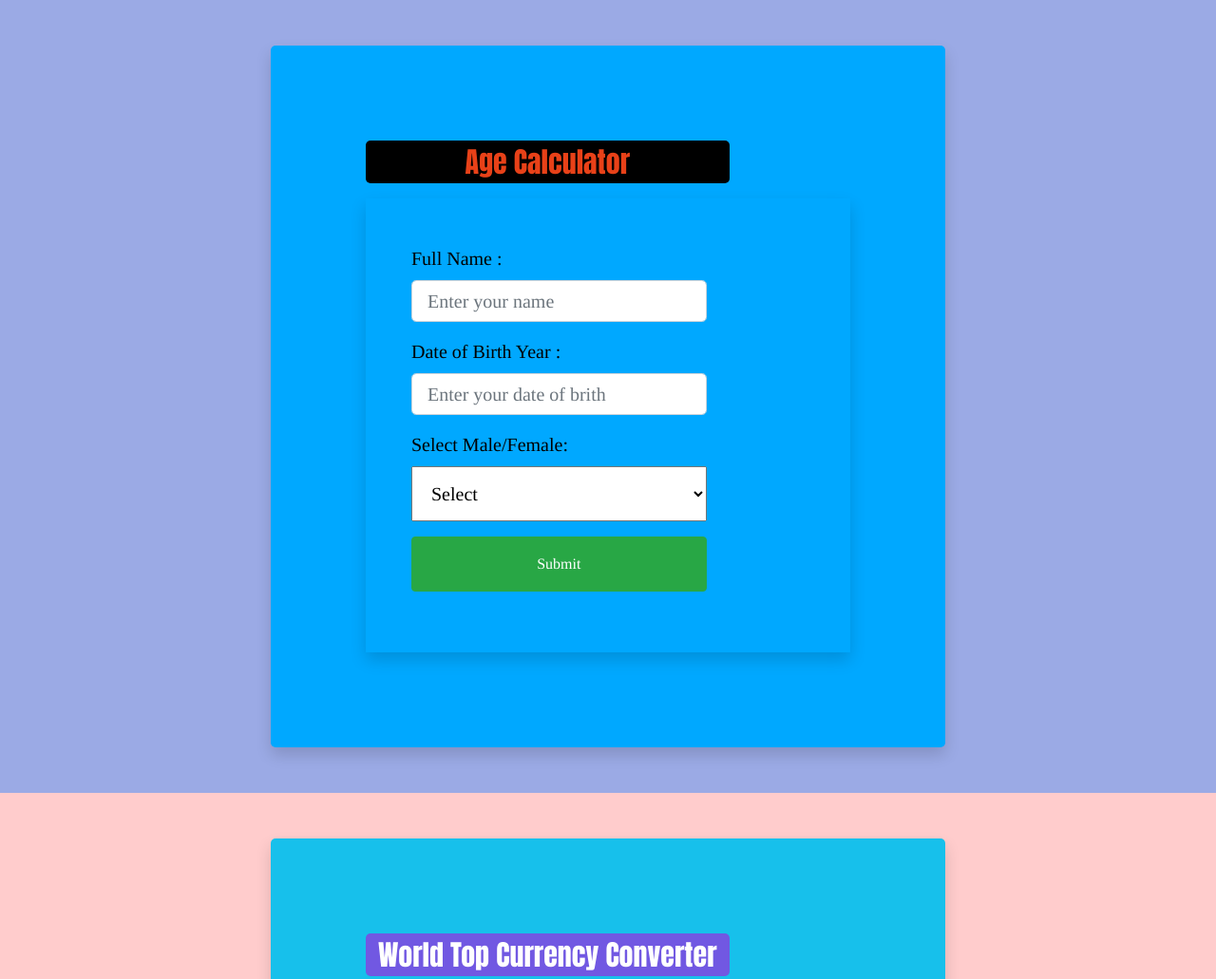
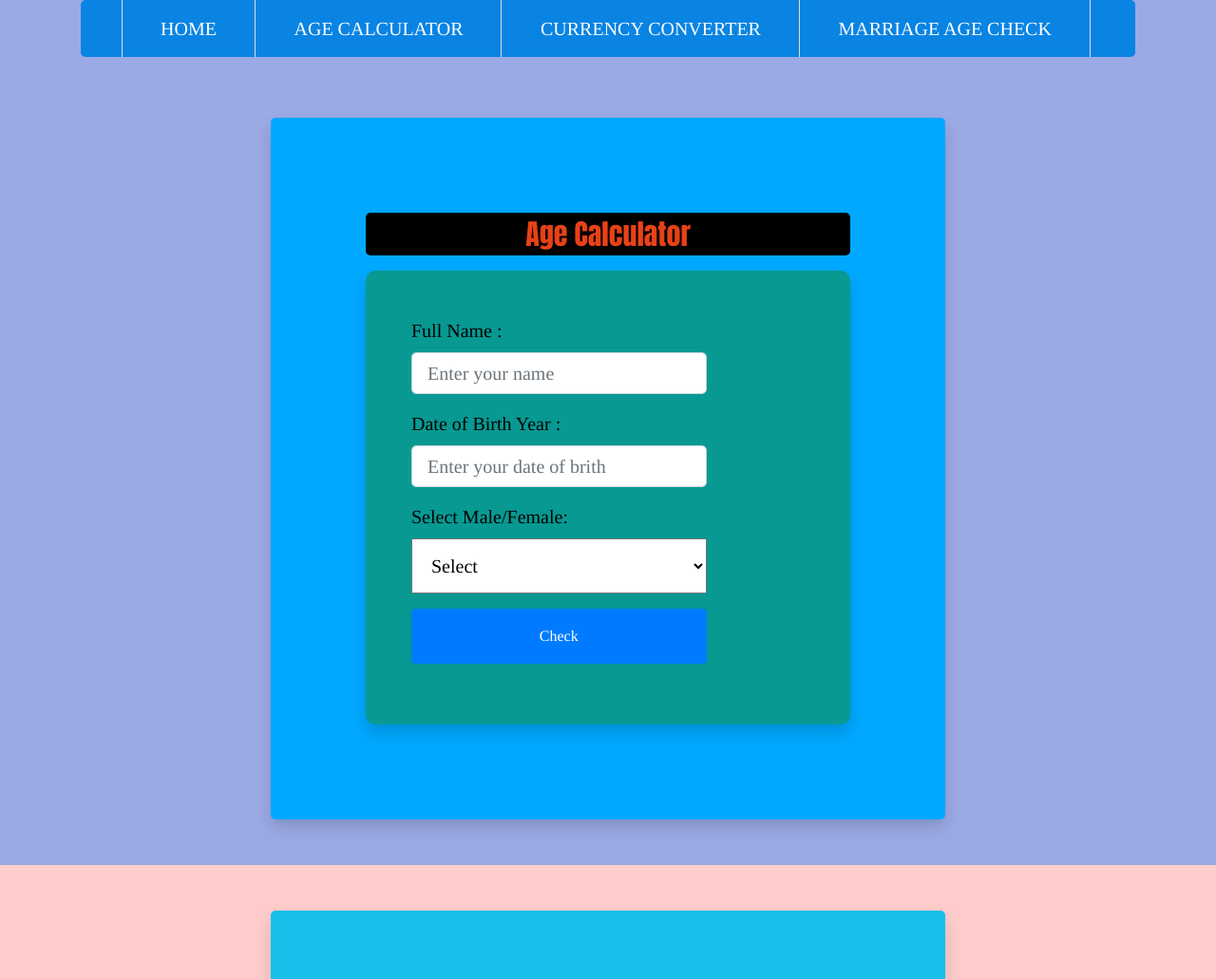
Before and after one commit to Md-Kayda-Azam/MERN-STACK-ASSIGNMENT12-AGECHECK-MARRIAGE-CURRENCY, a plain HTML site: page index.html in a window 1280 px wide. Shown: the top 1031 px of the page at 95% size. Drawn offline with nearby package versions, Linux system fonts and the light colour scheme.

Commit message:
upload all fiile

```diff
--- a/index.html
+++ b/index.html
@@ -15,6 +15,24 @@
 
 <body>
 
+    <div class="section_header">
+        <div class="container">
+            <div class="row">
+                <div class="col-xl-12">
+
+    <div class="header-menu">
+        <ul>
+          <li><a href="#">HOME</a></li>
+          <li><a href="#">AGE CALCULATOR</a></li>
+          <li><a href="#">CURRENCY CONVERTER</a></li>
+          <li><a href="#">MARRIAGE AGE CHECK</a></li>
+        </ul>
+   </div>
+                </div>
+            </div>
+        </div>
+    </div>
+
     <!-- ------------------- AGE CALCULATOR ALL DOM TAG ------------------ -->
     <section>
         <div class="section1">
@@ -26,10 +44,10 @@
                                 <div class="col-xl-2"></div>
                                 <div class="col-xl-8">
                                     <div class="card1 shadow">
-                                        <div class="title1 w-75">
+                                        <div class="title1">
                                             <p>Age Calculator</p>
                                         </div>
-                                        <div class="card-body1 shadow p-5">
+                                        <div class="card-body1 shadow p-5" style="border-radius: 10px; background: #079992;">
 
                                         <form id="signup_form1" action="">
                                             <div class="form-group">
@@ -58,7 +76,7 @@
                                                 class="w-75" id="p_age2"></P>
                                             <div class="form-group">
                                                 <input type="submit" id="boxagee"
-                                                    class="btn btn-block btn-success w-75 p-3 mt-2">
+                                                    class="btn btn-block btn-primary w-75 p-3 mt-2" value="Check">
                                             </div>
 
                                             <P class="w-75" id="p_age3"></P>
@@ -86,10 +104,10 @@
                                 <div class="col-xl-2"></div>
                                 <div class="col-xl-8">
                                     <div class="card2 shadow">
-                                        <div class="title2 w-75">
-                                            <p>World Top Currency Converter</p>
+                                        <div class="title2 ">
+                                            <p>Currency Converter</p>
                                         </div>
-                                        <div class="card-body2">
+                                        <div class="card-body2 shadow p-5" style="border-radius: 10px; background: #00b894;">
 
                                             <form id="signup_form2" action="">
                                                 <div class="form-group">
@@ -141,12 +159,12 @@
                             <div class="row">
                                 <div class="col-xl-2"></div>
                                 <div class="col-xl-8">
-                                    <div class="card3 shadow">
-                                        <div class="title3 w-75">
+                                    <div class="card3 shadow ">
+                                        <div class="title3">
                                             <p class="">Marriage Age Check</p>
 
                                         </div>
-                                        <div class="card-body2">
+                                        <div class="card-body2  shadow p-5" style="border-radius: 10px; background: #00b894;">
 
                                             <form id="form1" action="#">
 
@@ -173,7 +191,7 @@
                                                 </div>
 
                                                 <button id="submit" class="btn btn-primary btn-lg w-75" type="submit">
-                                                    Converter
+                                                    check
                                                 </button>
 
                                                 <P style="color: red; border-radius: 5px;"
--- a/style.css
+++ b/style.css
@@ -2,6 +2,42 @@
     margin: 0;
     padding: 0;
 }
+.section_header{
+    background: #9baae5;
+}
+.header-menu {
+    background-color: #0984e3;
+    border-radius: 5px;
+}
+
+.header-menu ul {
+    text-align: center;
+}
+
+.header-menu ul li {
+    display: inline-block;
+    margin-left: -4px;
+
+}
+
+.header-menu ul li a {
+    color: #fff;
+    padding: 15px 40px;
+    display: inline-block;
+    text-decoration: none;
+    font-size: 20px;
+    border-right: 1px solid #ddd;
+    font-family: Times;
+}
+
+.header-menu ul li:first-child a {
+    border-left: 1px solid #ddd;
+}
+
+.header-menu ul li:hover>a {
+    background: #0361a8;
+}
+
 
 /* Age Calculator */
 .section1{
@@ -67,7 +103,7 @@
     font-family: impact;
     font-size: 30px;
     color: #fff;
-    background:#007fff;
+    background: #eb2f06;
     border-radius: 5px;
 
 
```
